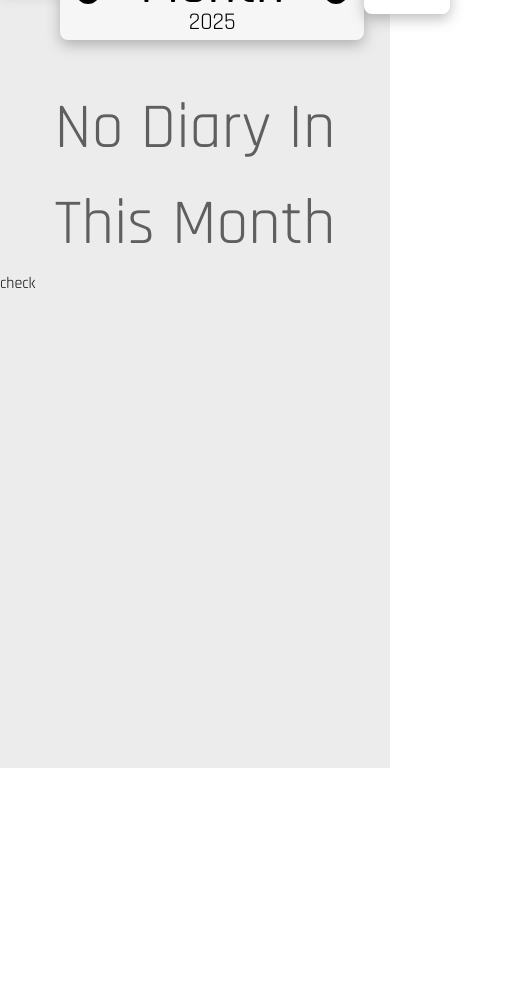
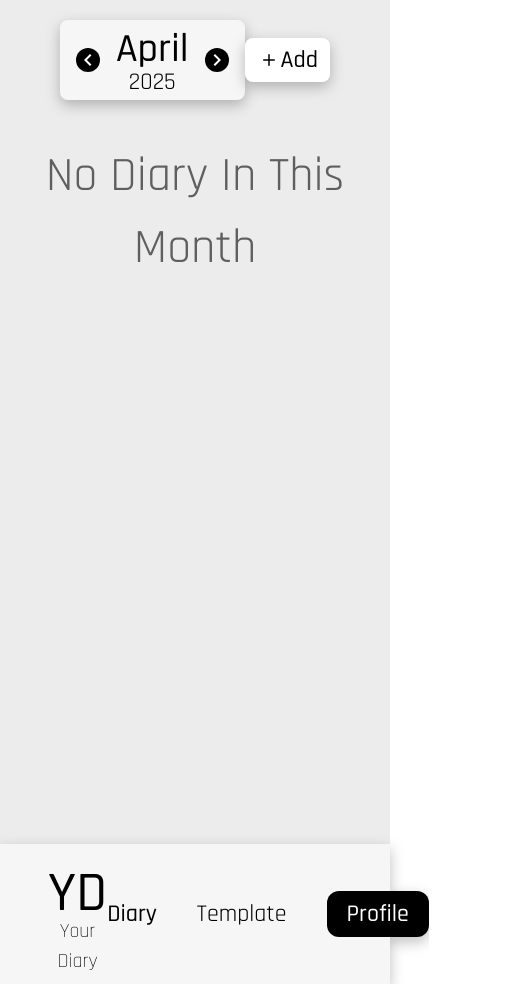
Before and after one commit to CSC105-2024/G02-forget, a React (Vite) app in the folder Front-end/: page /diary in a window 390 px wide. Shown: the whole page, 510 px wide, since content can reach past the window. Before the commit the page ends 844 px from the top, so only its background shows below. Built offline with nearby package versions, Linux system fonts and the light colour scheme.

Commit message:
Update DiaryPage (Get)
Can change month now

```diff
--- a/Front-end/src/component/AddDiary.jsx
+++ b/Front-end/src/component/AddDiary.jsx
@@ -37,6 +37,15 @@ const AddDiary = () => {
     const [emoji, setEmoji] = useState();
     const [createNewDiary, setCreateNewDiary] = useState(true);
     const [currentId, setCurrentId] = useState()
+    const [currentMonth, setCurrentMonth] = useState(new Date());
+
+    function prevMonth() {
+      setCurrentMonth(prev => new Date(prev.getFullYear(), prev.getMonth() - 1));
+    }
+
+    function nextMonth() {
+      setCurrentMonth(prev => new Date(prev.getFullYear(), prev.getMonth() + 1));
+    }
 
     const toggleLock = (id) => {
       setDiaries(prev =>
@@ -180,7 +189,6 @@ const AddDiary = () => {
         setSaveTopic("");
         setSaveTextareaValue("");
         setSelectMood("");
-        console.log(day.getDate());
 
       }
 
@@ -189,13 +197,22 @@ const AddDiary = () => {
   return (
     <>
     <div className='flex justify-between items-center mb-10'>
-      <div className='flex items-center gap-10 mt-5 ml-15 px-4 bg-[#F6F6F6] rounded-lg drop-shadow-[0_5px_7px_rgba(0,0,0,0.25)]'>
-      <MdNavigateBefore className='text-[24px] text-white bg-black rounded-2xl cursor-pointer'/>
+      <div className='flex justify-between items-center w-100 h-25 mt-5 ml-15 px-4 bg-[#F6F6F6] rounded-lg drop-shadow-[0_5px_7px_rgba(0,0,0,0.25)]
+      md:max-lg:
+      sm:max-md:w-75 sm:max-md:h-20
+      max-sm:w-75 max-sm:h-20'>
+      <MdNavigateBefore onClick={prevMonth} className='text-[24px] text-white bg-black rounded-2xl cursor-pointer'/>
         <div className='text-center'>
-            <h2 className='text-[56px] font-medium'>Month</h2>
-            <p className='text-[24px] -mt-6'>2025</p>
+            <h2 className='text-[56px] font-medium
+            sm:max-md:text-[40px]
+            max-sm:text-[40px]'>
+            {currentMonth.toLocaleString('default', { month: 'long'})}</h2>
+            <p className='text-[24px] -mt-6
+            sm:max-md:-mt-4
+            max-sm:-mt-4'>
+              {currentMonth.toLocaleString('default', {year: 'numeric' })}</p>
         </div>
-      <MdNavigateNext className='text-[24px] text-white bg-black rounded-2xl cursor-pointer'/>
+      <MdNavigateNext onClick={nextMonth} className='text-[24px] text-white bg-black rounded-2xl cursor-pointer'/>
       </div>
       <div className=''>
           <button onClick={() => {setModal(true);setCreateNewDiary(true)}} className='flex items-center mt-5 mr-15 text-[24px] font-medium bg-white px-3 py-1 rounded-lg drop-shadow-[0_5px_7px_rgba(0,0,0,0.25)] cursor-pointer'><IoIosAdd />Add</button>
@@ -217,7 +234,8 @@ const AddDiary = () => {
        </div>
     </div>
     <div id='container' className='flex flex-col items-center bg-[#ECECEC]'>
-      {showMessage && <h1 id='message-no-diary' className='text-[64px] text-center text-[#5f5f5f]'>No Diary In This Month</h1>}
+      {showMessage && <h1 id='message-no-diary' className='text-[64px] text-center text-[#5f5f5f]
+      max-sm:text-[48px]'>No Diary In This Month</h1>}
       {showDiary && diaries.map(diary => (
         <DiaryEntry
         key={diary.id}
@@ -234,8 +252,8 @@ const AddDiary = () => {
         ></DiaryEntry>
       ))}
     </div>
-    <button onClick={() => console.log(diaries)
-    }>check</button>
+    {/* <button onClick={() => console.log(diaries)
+    }>check</button> */}
     </>
   )
 }
--- a/Front-end/src/component/Navbar.jsx
+++ b/Front-end/src/component/Navbar.jsx
@@ -5,9 +5,10 @@ const Navbar = () => {
     const location = useLocation();
   return (
     <>
-    <header className='Navbar -my-16 lg:my-0 drop-shadow-[0_5px_7px_rgba(0,0,0,0.25)]'>
+    <div className=''>
+        <header className='Navbar drop-shadow-[0_5px_7px_rgba(0,0,0,0.25)]'>
             <nav className='flex justify-between items-center px-2 py-2'>
-            <div className='hidden flex flex-col items-center lg:block ml-10'>
+                <div className='flex flex-col items-center ml-10'>
                     <h2 className='text-[56px] font-medium text-center'>YD</h2>
                     <p className='text-[20px] font-light -mt-5 text-center'>Your Diary</p>
                 </div>
@@ -20,6 +21,7 @@ const Navbar = () => {
                 </div>
             </nav>
         </header>
+    </div>
     </>
   )
 }
--- a/Front-end/src/pages/DiaryPage.jsx
+++ b/Front-end/src/pages/DiaryPage.jsx
@@ -6,10 +6,12 @@ import AddDiary from '../component/AddDiary'
 const DiaryPage = () => {
   return (
     <>
-    <Navbar> </Navbar>
-    <div className='Background h-auto min-h-screen'>
+    <div className='max-sm:flex max-sm:flex-col-reverse'>
+      <Navbar> </Navbar>
+      <div className='Background h-auto min-h-screen
+      max-sm:h-100'>
         <AddDiary></AddDiary>
-
+      </div>
     </div>
     </>
   )
--- a/Front-end/src/pages/SignInPage.jsx
+++ b/Front-end/src/pages/SignInPage.jsx
@@ -2,6 +2,8 @@ import React from 'react'
 import { Link } from "react-router-dom";
 import { FaArrowLeft } from "react-icons/fa";
 import BackgroundSignIn from '../img/Background-SignIn.png';
+import { FiEye } from "react-icons/fi";
+import { FiEyeOff } from "react-icons/fi";
 
 const SignInPage = () => {
   return (
@@ -32,7 +34,7 @@ const SignInPage = () => {
                             <label htmlFor="" className='text-[16px] font-medium'>Username or Email</label><br />
                             <input type="text" className='border-1 rounded-[5px] border-[#D9D9D9] w-[100%] p-[5px] mb-[24px]'/><br />
                             <label htmlFor="" className='text-[16px] font-medium '>Password</label><br />
-                            <input type="text" className='border-1 rounded-[5px] border-[#D9D9D9] w-[100%] p-[5px]'/><br />
+                            <input type="password" className='border-1 rounded-[5px] border-[#D9D9D9] w-[100%] p-[5px]'/><br />
                             <button type="submit"className='w-[100%] bg-black text-white rounded-[5px] py-[5px] font-medium mt-[36px] cursor-pointer transition duration-700
                             hover:bg-[#3A3A3A]'>Sign in</button>
                         </form>
```
Lines whose indentation alone changed are shown as unchanged.
